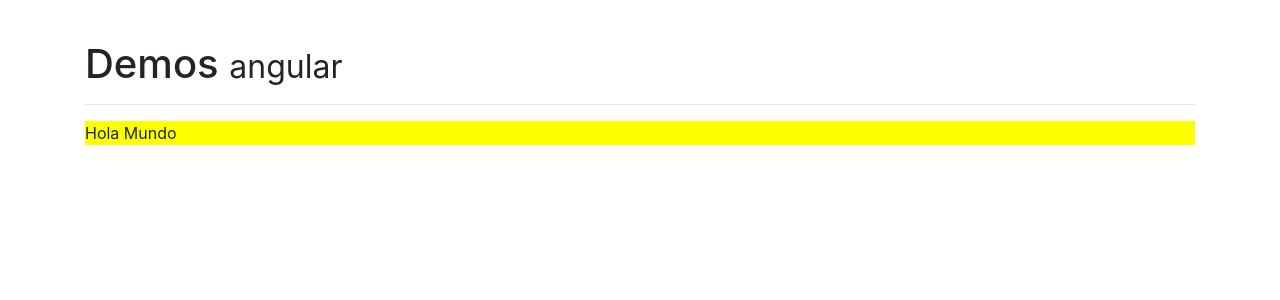
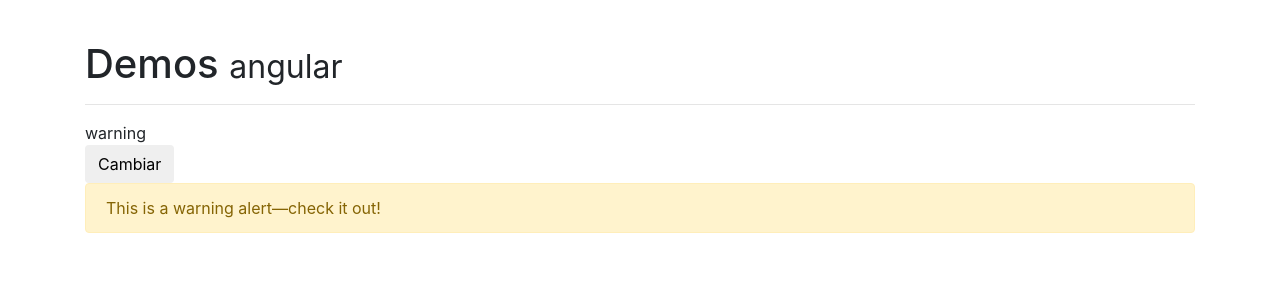
Before and after one commit to sebasvalencia/Angular5Miscelaneos, an Angular app: page / in a window 1280 px wide. Shown: the top 300 px of the page. Built offline with nearby package versions, Linux system fonts and the light colour scheme.

Commit message:
Quinta app en Angular - Miscelaneos - Se crea un componente para probar ngSwitch

```diff
--- a/src/app/app.component.html
+++ b/src/app/app.component.html
@@ -18,9 +18,12 @@
   <app-clases></app-clases>
   -->
 
+<!--
+  <p [appResaltado]="'blue'">
+    <!-- Cualquier cosa q tenga esta directiva lo pone en amarillo -->
+ <!--   Hola Mundo
+  </p> -->
 
-  <p [appResaltado]="'blue'" > <!-- Cualquier cosa q tenga esta directiva lo pone en amarillo -->
-    Hola Mundo
-  </p>
+  <app-ng-switch></app-ng-switch>
 
 </div>
--- a/src/app/app.module.ts
+++ b/src/app/app.module.ts
@@ -7,6 +7,7 @@ import { NgStyleComponent } from './components/ng-style/ng-style.component';
 import { CssComponent } from './components/css/css.component';
 import { ClasesComponent } from './components/clases/clases.component';
 import { ResaltadoDirective } from './directives/resaltado.directive';
+import { NgSwitchComponent } from './components/ng-switch/ng-switch.component';
 
 
 @NgModule({
@@ -15,7 +16,8 @@ import { ResaltadoDirective } from './directives/resaltado.directive';
     NgStyleComponent,
     CssComponent,
     ClasesComponent,
-    ResaltadoDirective
+    ResaltadoDirective,
+    NgSwitchComponent
   ],
   imports: [
     BrowserModule
--- /dev/null
+++ b/src/app/components/ng-switch/ng-switch.component.html
@@ -0,0 +1,26 @@
+<span [ngSwitch]="alerta">
+<div *ngSwitchCase="'success'">success</div>
+<div *ngSwitchCase="'info'">info</div>
+<div *ngSwitchCase="'warning'">warning</div>
+<div *ngSwitchDefault>danger</div>
+</span>
+
+<button (click)="alerta='success'" class="btn btn-default">Cambiar</button>
+
+<div [ngSwitch]="alerta">
+  <div *ngSwitchCase="'success'" class="alert alert-success" role="alert">
+    This is a success alert—check it out!
+  </div>
+  <div *ngSwitchDefault class="alert alert-danger" role="alert">
+    This is a danger alert—check it out!
+  </div>
+  <div *ngSwitchCase="'warning'" class="alert alert-warning" role="alert">
+    This is a warning alert—check it out!
+  </div>
+  <div *ngSwitchCase="'info'" class="alert alert-info" role="alert">
+    This is a info alert—check it out!
+  </div>
+
+
+
+</div>
--- /dev/null
+++ b/src/app/components/ng-switch/ng-switch.component.ts
@@ -0,0 +1,17 @@
+import { Component, OnInit } from '@angular/core';
+
+@Component({
+  selector: 'app-ng-switch',
+  templateUrl: './ng-switch.component.html',
+  styles: []
+})
+export class NgSwitchComponent implements OnInit {
+
+  alerta:string = "warning";
+
+  constructor() { }
+
+  ngOnInit() {
+  }
+
+}
```
